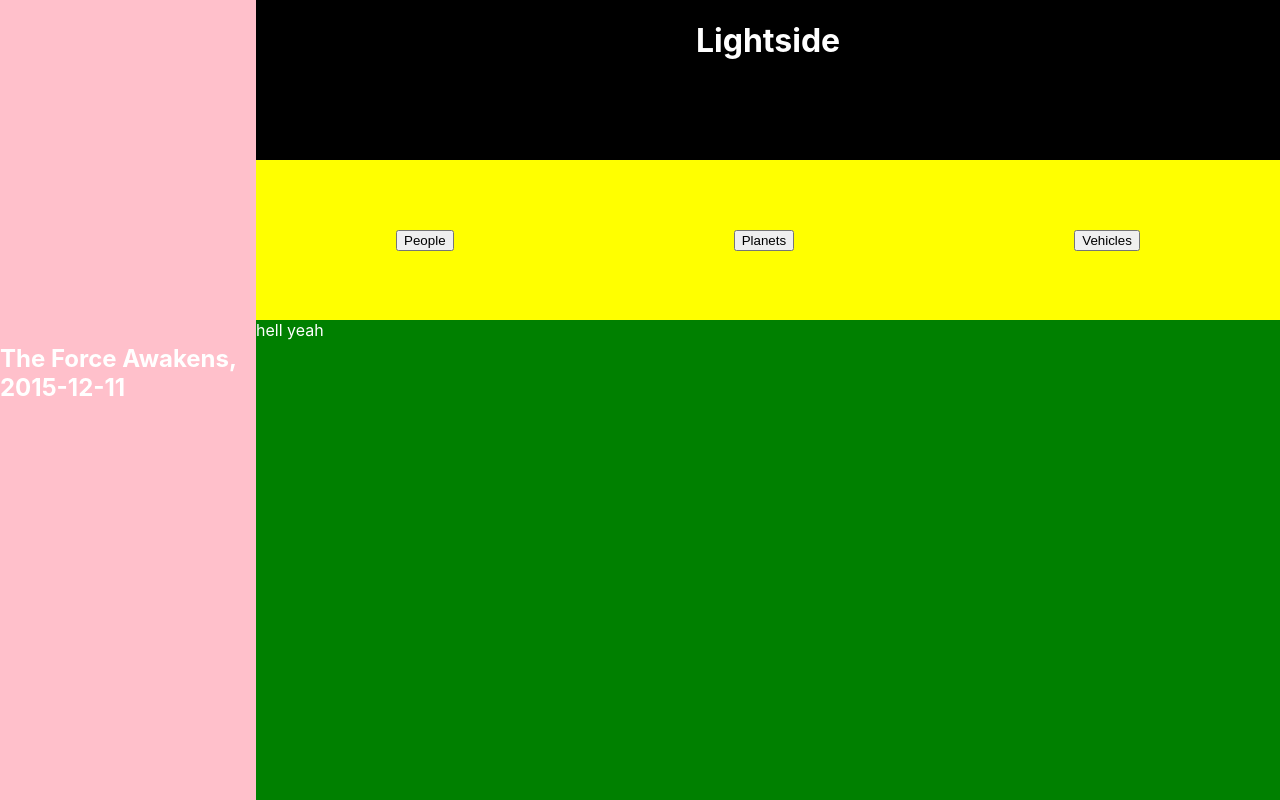
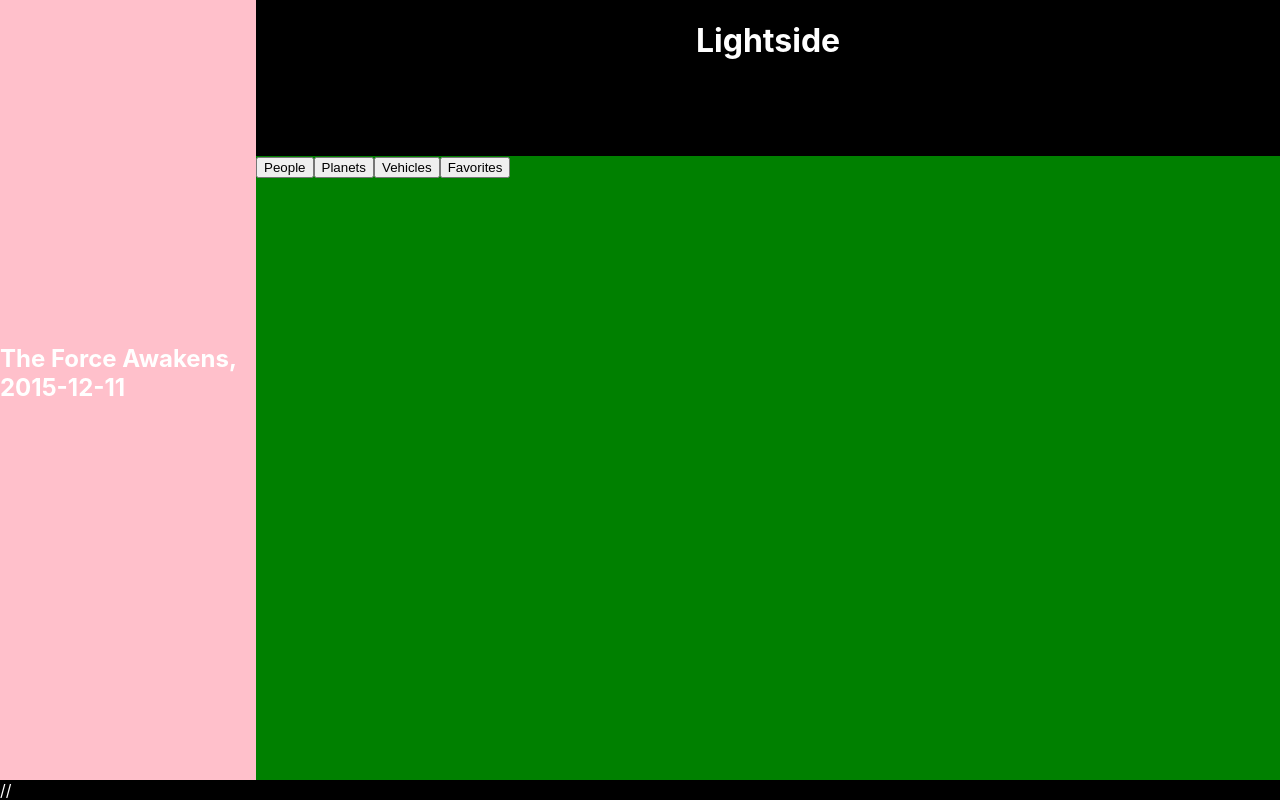
Before and after one commit to colbyallen012/Lightside, a React (Create React App) app: page / in a window 1280 px wide. Built offline with nearby package versions, Linux system fonts and the light colour scheme.

Commit message:
Add NavBar content to CardContainer
Co-authored-by: Colby <colbyallen012@gmail.com>

```diff
--- a/src/App.js
+++ b/src/App.js
@@ -66,8 +66,8 @@
           <h1>Lightside</h1>
         </header>
         <ScrollText movieInfo={ this.state.movie }/>
-        <NavBar />
-        <CardContainer />
+        // <NavBar />
+        <CardContainer people={ this.state.people } vehicles={ this.state.vehicles } planets={ this.state.planets }/>
       </div>
     )
   }
--- a/src/Button.js
+++ /dev/null
@@ -1,19 +0,0 @@
-import React, { Component } from 'react';
-import './Button.css';
-
-class Button extends Component {
-  constructor() {
-    super();
-    this.state = {
-      active: false
-    }
-  }
-
-  render() {
-    return(
-      <button>{this.props.name}</button>
-    )
-  }
-}
-
-export default Button;
--- a/src/Card.js
+++ b/src/Card.js
@@ -0,0 +1,13 @@
+import React from 'react';
+import './Card.css';
+
+const Card = props => {
+  return (
+    <div className="Card">
+      <h3>{ this.props.name }</h3>
+      <p></p>
+    </div>
+  )
+}
+
+export default Card;
--- a/src/CardContainer.css
+++ b/src/CardContainer.css
@@ -1,4 +1,4 @@
 main {
   background-color: green;
-  grid-area: 3 / 2 / 6 / 6;
+  grid-area: 2 / 2 / 6 / 6;
 }
--- a/src/CardContainer.js
+++ b/src/CardContainer.js
@@ -1,11 +1,38 @@
 import React, { Component } from 'react';
+import Card from './Card';
 import './CardContainer.css'
 
-const CardContainer = props => {
+class CardContainer extends Component {
+  constructor() {
+    super();
+    this.state = {
+      activeButton: ''
+    }
+  }
 
-  return (
-    <main>hell yeah</main>
-  )
+  findContent = e => {
+    this.setState({ activeButton: e.target.textContent })
+  }
+
+  render() {
+    return (
+      <main>
+        <button
+          onClick={event => this.findContent(event)}
+        >People</button>
+        <button
+          onClick={event => this.findContent(event)}
+        >Planets</button>
+        <button
+          onClick={event => this.findContent(event)}
+        >Vehicles</button>
+        <button
+          onClick={event => this.findContent(event)}
+        >Favorites</button>
+        { this.state.activeButton === 'people' && <Card content={ this.props.people } />}
+      </main>
+    )
+  }
 }
 
 export default CardContainer;
--- a/src/NavBar.js
+++ b/src/NavBar.js
@@ -1,13 +1,13 @@
 import React, { Component } from 'react';
-import Button from './Button';
 import './NavBar.css';
 
 const NavBar = props => {
   return (
     <section>
-      <Button name="People"/>
-      <Button name="Planets"/>
-      <Button name="Vehicles"/>
+      <button >People</button>
+      <button>Planets</button>
+      <button>Vehicles</button>
+      <button>Favorites</button>
     </section>
   )
 }
```
Also changed, not shown: src/Button.css (deleted).
